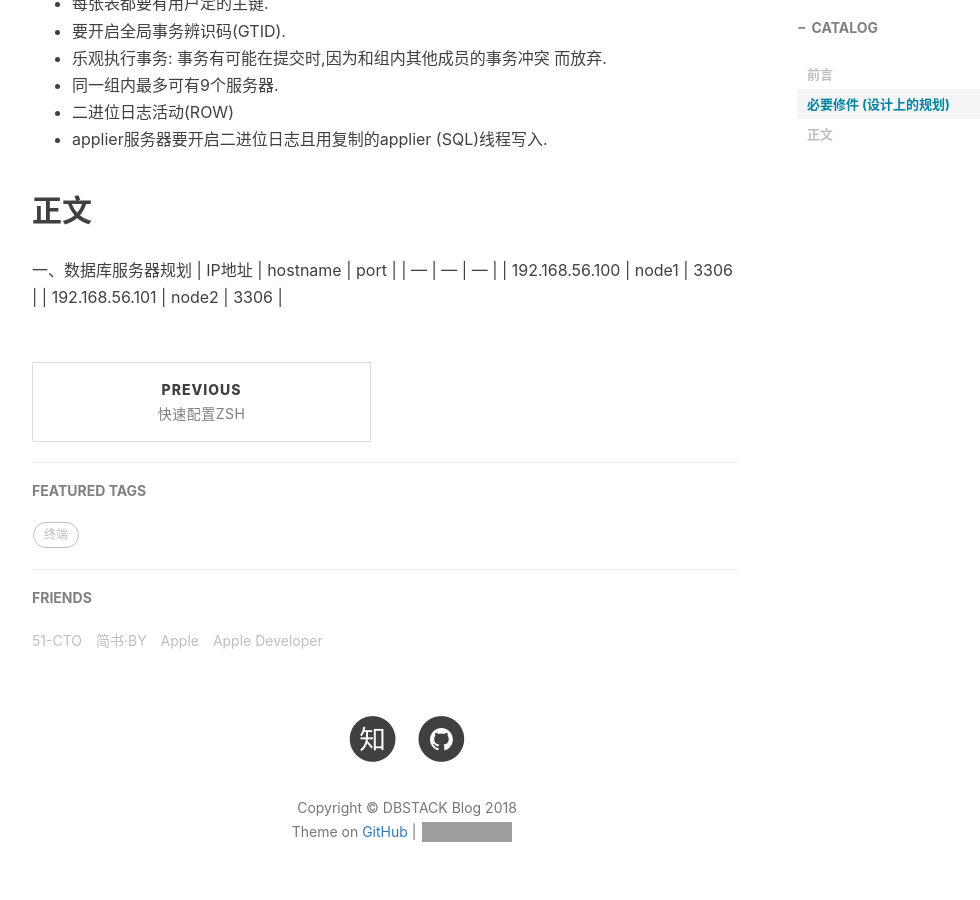
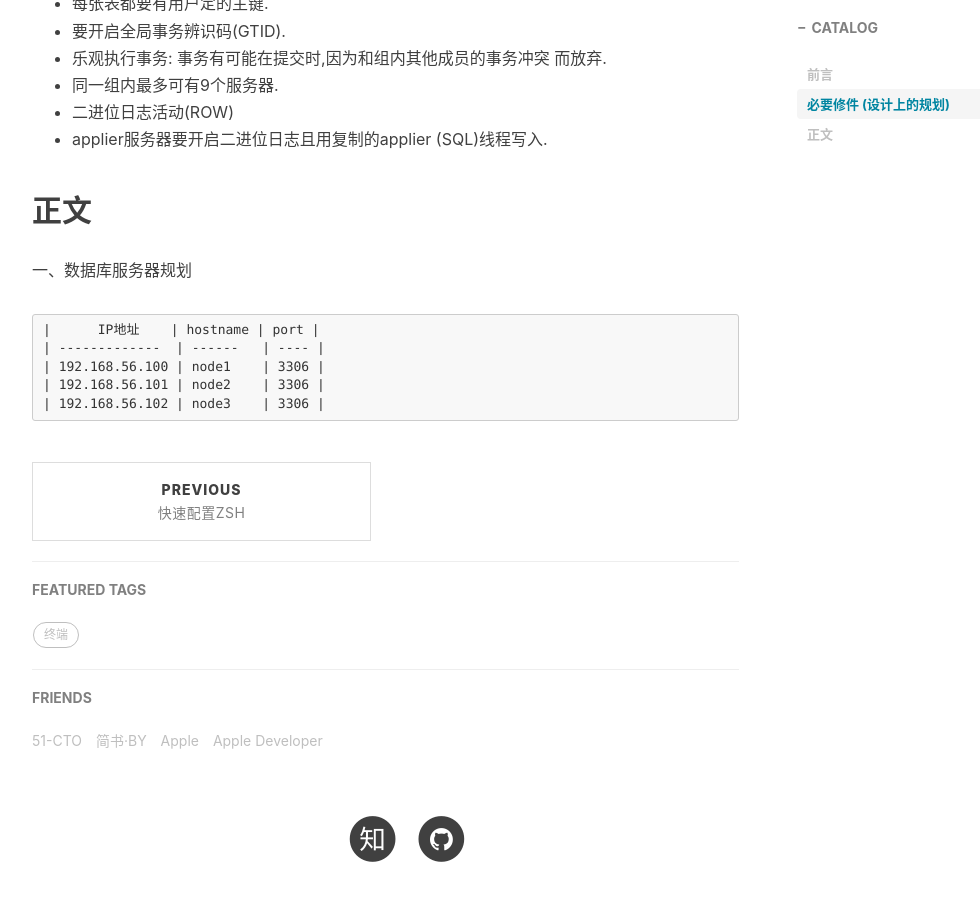
Before and after one commit to weiyanwei412/weiyanwei412.github.io, a Jekyll site: the page built from _posts/2018-03-20-MySQL(MGR).md, in a window 1280 px wide and 900 px high, scrolled down 1263 px. Shown: the whole window, without its empty margins (233-1213 px from the left). Built offline with Jekyll 4.4.1, drawn with Linux system fonts in a browser that asks for light colours; nearby versions of some CDN libraries; comment, search, counter and statistics services are not loaded; grey boxes are pictures that could not be loaded.

Commit message:
Update 2018-03-20-MySQL(MGR).md

```diff
--- a/_posts/2018-03-20-MySQL(MGR).md
+++ b/_posts/2018-03-20-MySQL(MGR).md
@@ -32,7 +32,9 @@ MGR是MySQL数据库未来发展的一个重要方向。
 
 ## 正文
 一、数据库服务器规划
-| IP地址  | hostname | port |
-| --- | --- | --- |
-| 192.168.56.100  | node1  | 3306 |
-| 192.168.56.101  | node2  | 3306 |
+
+    |      IP地址    | hostname | port |
+    | -------------  | ------   | ---- |
+    | 192.168.56.100 | node1    | 3306 |
+    | 192.168.56.101 | node2    | 3306 |
+    | 192.168.56.102 | node3    | 3306 |
```
